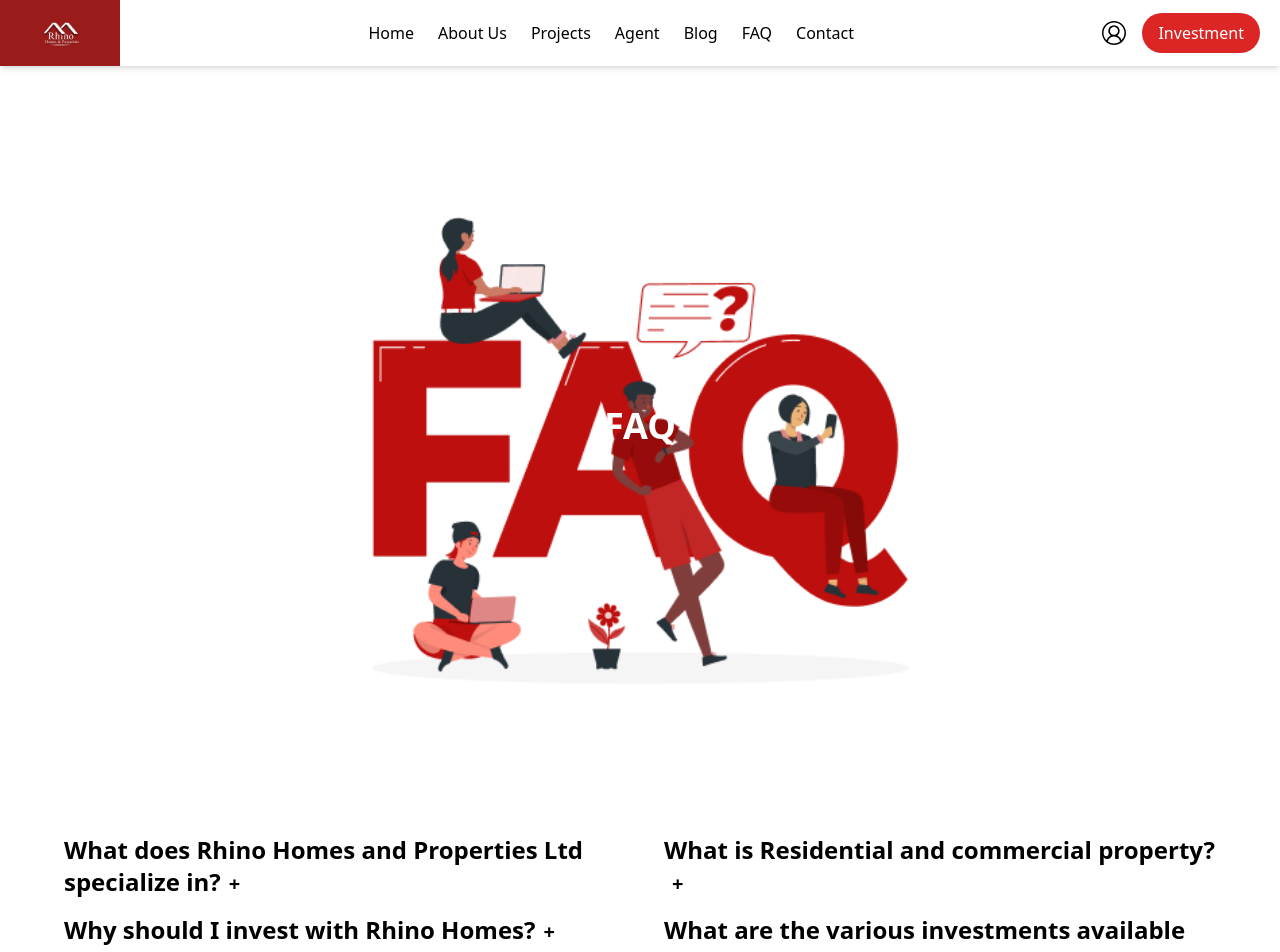
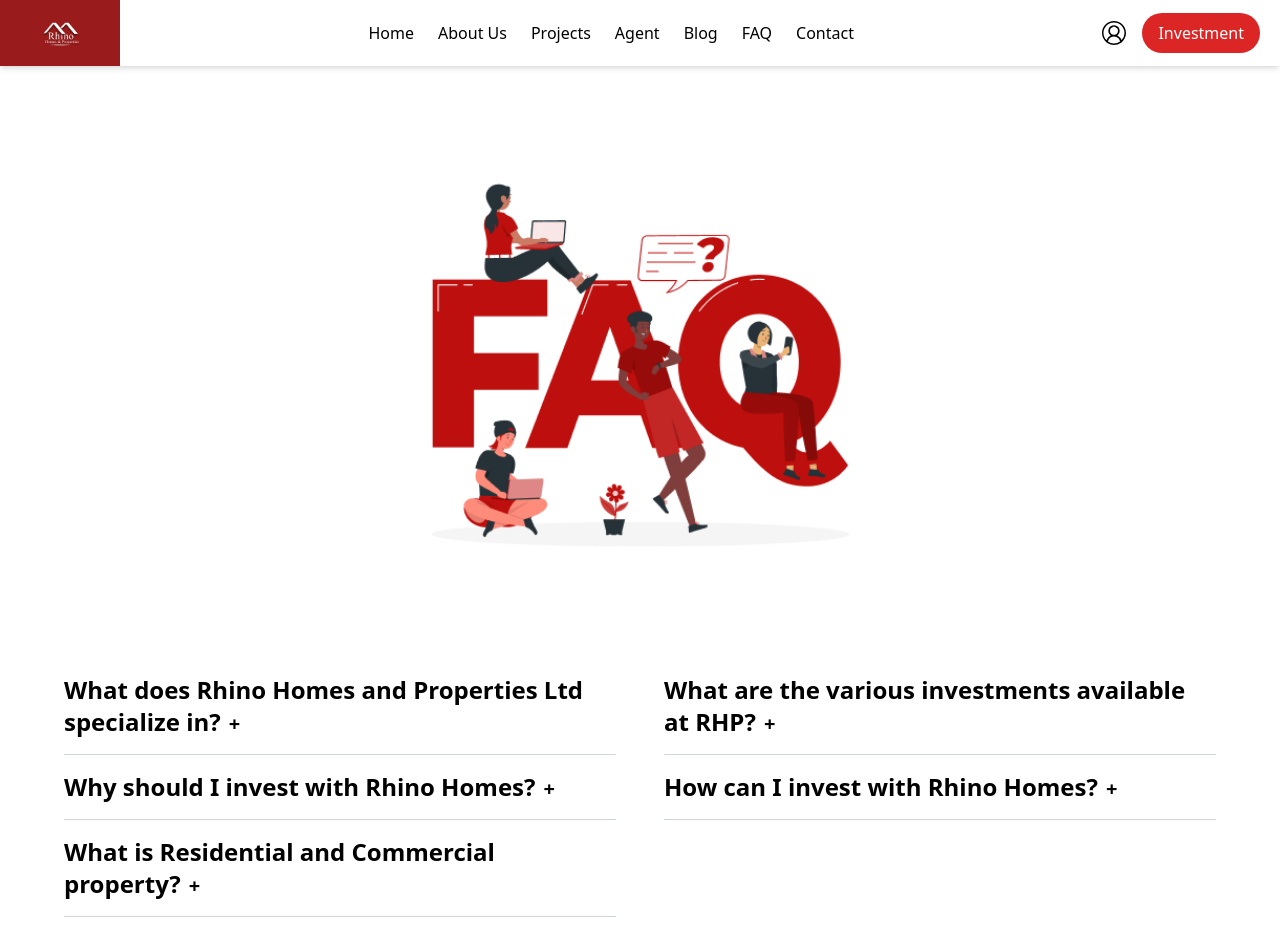
Before and after one commit to Ritephase1/rhp-website-fe, a Next.js app: page /faq in a window 1280 px wide. Shown: the top 952 px of the page. Built offline with nearby package versions, Linux system fonts and the light colour scheme.

Commit message:
Add component to the Investment page

```diff
--- a/src/components/Navbar.js
+++ b/src/components/Navbar.js
@@ -4,6 +4,7 @@ import { VscAccount } from "react-icons/vsc";
 import Image from "next/image"; // Import Image from next/image
 import Link from "next/link"; // Import Link from next/link
 import { FaUser, FaBars } from "react-icons/fa"; // Import icons from react-icons
+// import Link from "next/link"; // Import Link component from next/link
 
 const Navbar = () => {
   const [isMenuOpen, setIsMenuOpen] = useState(false);
@@ -69,9 +70,13 @@ const Navbar = () => {
         <div className="flex items-center mr-5 space-x-4">
           <VscAccount className="text-2xl" />{" "}
           {/* Using React Icon for user icon */}
-          <button className="bg-red-600 text-white py-2 px-4 rounded-md md:rounded-full hover:bg-red-700">
-            Investment
-          </button>
+          <Link href="/investment">
+            {/* <a> */}
+            <button className="bg-red-600 text-white py-2 px-4 rounded-md md:rounded-full hover:bg-red-700">
+              Investment
+            </button>
+            {/* </a> */}
+          </Link>
         </div>
 
         {/* Mobile Menu Button */}
--- a/src/components/Navigation.js
+++ b/src/components/Navigation.js
@@ -115,7 +115,7 @@ export default function Navigation() {
           </li>
           <li>
             <a
-              href="#invest"
+              href="/investment"
               className="bg-red-500 text-white py-2 px-4 rounded-md hover:bg-green-600 transition"
             >
               Invest
--- a/src/pages/faq.js
+++ b/src/pages/faq.js
@@ -5,10 +5,8 @@ import Footer from "@/components/Footer";
 import Navbar from "@/components/Navbar";
 
 export default function FAQ() {
-  // State to track which questions are expanded
   const [expanded, setExpanded] = useState({});
 
-  // Toggle the expanded state for a specific question
   const toggleAnswer = (index) => {
     setExpanded((prev) => ({
       ...prev,
@@ -18,15 +16,19 @@ export default function FAQ() {
 
   return (
     <section>
+      <Navbar />
+
       {/* Image Section */}
-      <Navbar />
+
       <div
-        className="relative w-full h-80 sm:h-[60vh] md:h-[70vh] lg:h-[80vh] xl:h-[90vh] bg-cover bg-no-repeat bg-center"
-        style={{ backgroundImage: "url('/images/faq.png')" }}
+        className="relative w-full h-[40vh] sm:h-[50vh] md:h-[60vh] lg:h-[70vh] bg-cover bg-center bg-no-repeat"
+        style={{
+          backgroundImage: "url('/images/faq.png')",
+        }}
       >
-        <h1 className="absolute inset-0 text-white text-4xl font-bold text-center flex items-center justify-center">
-          FAQ
-        </h1>
+        {/* <div className="absolute inset-0 bg-gradient-to-r from-[#000000D1] to-[#C4C4C400] flex items-center justify-center">
+          <h1 className="text-white text-4xl md:text-5xl font-bold">FAQ</h1>
+        </div> */}
       </div>
 
       {/* FAQ Content Section */}
@@ -34,123 +36,32 @@ export default function FAQ() {
         <div className="flex flex-col lg:flex-row justify-between gap-12">
           {/* Left Section */}
           <div className="lg:w-1/2 mb-8 lg:mb-0">
-            <div className="mb-4">
-              <h2
-                className="text-2xl text-red font-semibold cursor-pointer"
-                onClick={() => toggleAnswer(1)}
-              >
-                What does Rhino Homes and Properties Ltd specialize in?
-                <span className="ml-2 text-xl">{expanded[1] ? "-" : "+"}</span>
-              </h2>
-              <div
-                className={`overflow-hidden transition-all duration-300 ease-in-out ${
-                  expanded[1] ? "max-h-[500px]" : "max-h-0"
-                }`}
-              >
-                {expanded[1] && (
-                  <p className="transition-all ease-in-out duration-300">
-                    We specialize in providing top-tier real estate solutions,
-                    including residential and commercial property development,
-                    sales, leasing, and investment opportunities across Nigeria.
-                  </p>
-                )}
-              </div>
-            </div>
-
-            <div className="mb-4">
-              <h2
-                className="text-2xl font-semibold cursor-pointer"
-                onClick={() => toggleAnswer(2)}
-              >
-                Why should I invest with Rhino Homes?
-                <span className="ml-2 text-xl">{expanded[2] ? "-" : "+"}</span>
-              </h2>
-              <div
-                className={`overflow-hidden transition-all duration-300 ease-in-out ${
-                  expanded[2] ? "max-h-[500px]" : "max-h-0"
-                }`}
-              >
-                {expanded[2] && (
-                  <p className="transition-all ease-in-out duration-300">
-                    Investing with Rhino Homes offers reliable returns, secure
-                    investment opportunities, and access to premium real estate
-                    options in both residential and commercial sectors.
-                  </p>
-                )}
-              </div>
-            </div>
+            {faqData
+              .slice(0, Math.ceil(faqData.length / 2))
+              .map((item, index) => (
+                <ExpandableItem
+                  key={index}
+                  index={index}
+                  question={item.question}
+                  answer={item.answer}
+                  expanded={expanded[index]}
+                  toggleAnswer={toggleAnswer}
+                />
+              ))}
           </div>
 
           {/* Right Section */}
           <div className="lg:w-1/2">
-            <div className="mb-4">
-              <h2
-                className="text-2xl font-semibold cursor-pointer"
-                onClick={() => toggleAnswer(3)}
-              >
-                What is Residential and commercial property?
-                <span className="ml-2 text-xl">{expanded[3] ? "-" : "+"}</span>
-              </h2>
-              <div
-                className={`overflow-hidden transition-all duration-300 ease-in-out ${
-                  expanded[3] ? "max-h-[500px]" : "max-h-0"
-                }`}
-              >
-                {expanded[3] && (
-                  <p className="transition-all ease-in-out duration-300">
-                    Residential property refers to buildings intended for
-                    housing, while commercial property is used for business
-                    activities like offices, shops, and industrial spaces.
-                  </p>
-                )}
-              </div>
-            </div>
-
-            <div className="mb-4">
-              <h2
-                className="text-2xl font-semibold cursor-pointer"
-                onClick={() => toggleAnswer(4)}
-              >
-                What are the various investments available at RHP?
-                <span className="ml-2 text-xl">{expanded[4] ? "-" : "+"}</span>
-              </h2>
-              <div
-                className={`overflow-hidden transition-all duration-300 ease-in-out ${
-                  expanded[4] ? "max-h-[500px]" : "max-h-0"
-                }`}
-              >
-                {expanded[4] && (
-                  <p className="transition-all ease-in-out duration-300">
-                    At Rhino Homes, you can invest in residential and commercial
-                    properties, real estate development projects, and leasing
-                    opportunities, each tailored to your investment needs.
-                  </p>
-                )}
-              </div>
-            </div>
-
-            <div className="mb-4">
-              <h2
-                className="text-2xl font-semibold cursor-pointer"
-                onClick={() => toggleAnswer(5)}
-              >
-                How can I invest with Rhino Homes?
-                <span className="ml-2 text-xl">{expanded[5] ? "-" : "+"}</span>
-              </h2>
-              <div
-                className={`overflow-hidden transition-all duration-300 ease-in-out ${
-                  expanded[5] ? "max-h-[500px]" : "max-h-0"
-                }`}
-              >
-                {expanded[5] && (
-                  <p className="transition-all ease-in-out duration-300">
-                    To invest, simply reach out to our sales team, sign the
-                    necessary agreements, and choose your preferred investment
-                    package based on your budget and preferences.
-                  </p>
-                )}
-              </div>
-            </div>
+            {faqData.slice(Math.ceil(faqData.length / 2)).map((item, index) => (
+              <ExpandableItem
+                key={index + Math.ceil(faqData.length / 2)}
+                index={index + Math.ceil(faqData.length / 2)}
+                question={item.question}
+                answer={item.answer}
+                expanded={expanded[index + Math.ceil(faqData.length / 2)]}
+                toggleAnswer={toggleAnswer}
+              />
+            ))}
           </div>
         </div>
       </div>
@@ -159,3 +70,56 @@ export default function FAQ() {
     </section>
   );
 }
+
+function ExpandableItem({ index, question, answer, expanded, toggleAnswer }) {
+  return (
+    <div className="mb-4 border-b border-gray-300 pb-4">
+      <h2
+        className="text-md md:text-2xl font-semibold cursor-pointer"
+        onClick={() => toggleAnswer(index)}
+      >
+        {question}
+        <span className="ml-2 text-lg md:text-xl">{expanded ? "-" : "+"}</span>
+      </h2>
+      <div
+        className={`overflow-hidden transition-all duration-300 ease-in-out ${
+          expanded ? "max-h-[500px]" : "max-h-0"
+        }`}
+      >
+        {expanded && (
+          <p className="mt-2 text-sm md:text-base text-gray-600 transition-all duration-300">
+            {answer}
+          </p>
+        )}
+      </div>
+    </div>
+  );
+}
+
+const faqData = [
+  {
+    question: "What does Rhino Homes and Properties Ltd specialize in?",
+    answer:
+      "We specialize in providing top-tier real estate solutions, including residential and commercial property development, sales, leasing, and investment opportunities across Nigeria.",
+  },
+  {
+    question: "Why should I invest with Rhino Homes?",
+    answer:
+      "Investing with Rhino Homes offers reliable returns, secure investment opportunities, and access to premium real estate options in both residential and commercial sectors.",
+  },
+  {
+    question: "What is Residential and Commercial property?",
+    answer:
+      "Residential property refers to buildings intended for housing, while commercial property is used for business activities like offices, shops, and industrial spaces.",
+  },
+  {
+    question: "What are the various investments available at RHP?",
+    answer:
+      "At Rhino Homes, you can invest in residential and commercial properties, real estate development projects, and leasing opportunities, each tailored to your investment needs.",
+  },
+  {
+    question: "How can I invest with Rhino Homes?",
+    answer:
+      "To invest, simply reach out to our sales team, sign the necessary agreements, and choose your preferred investment package based on your budget and preferences.",
+  },
+];
```
Also changed, not shown: src/components/PropertyCategory.js (added, +49 -0 lines), src/components/WhyInvest.js (+17 -7 lines), src/pages/about.js (+8 -5 lines), src/pages/contact.js (+11 -4 lines), src/pages/investment.js (added, +48 -0 lines), public/images/investment.jpeg (added), src/pages/agent.js (added).
